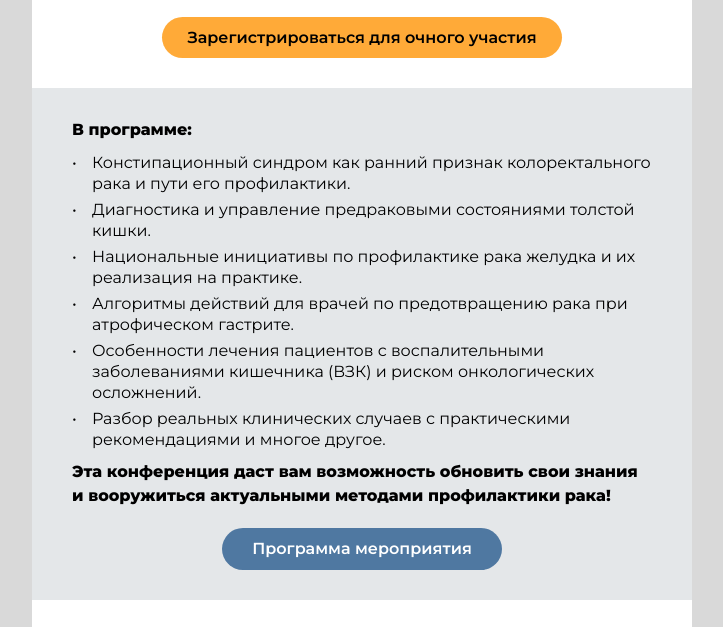
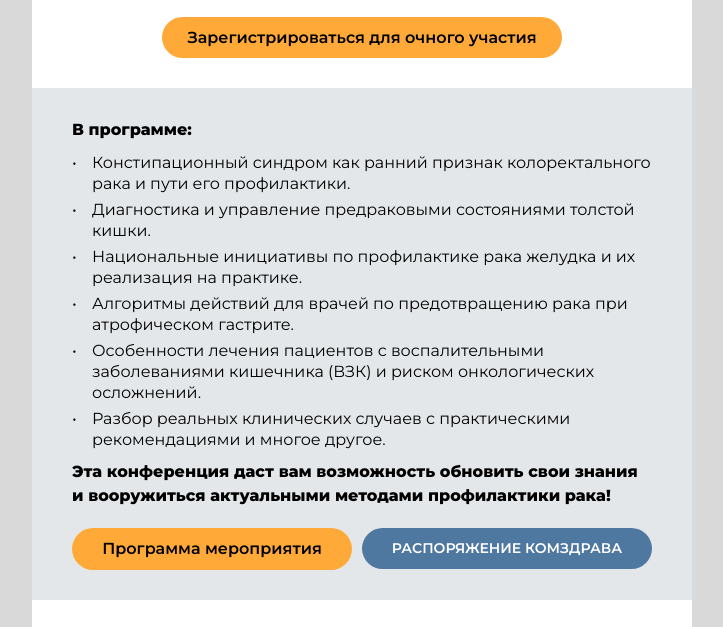
Before and after one commit to Anastasiia-Am/medik_05.09_1.5, a plain HTML site: page index.html in a window 1280 px wide. Shown: the part 1466-2093 px from the top of the page, without its empty margins (278-1001 px from the left). Drawn offline with Linux system fonts and the light colour scheme.

Commit message:
Update index.html

```diff
--- a/index.html
+++ b/index.html
@@ -11,21 +11,19 @@
 		}
 	</style>
 	<style em="styles">
-.em-font-Montserrat-ExtraBold {
+.em-font-Montserrat-ExtraBold,.em-font-Montserrat-Regular {
     font-family: Montserrat,sans-serif!important;
     font-weight: 800!important;
 }
-.em-font-Montserrat-Light {
+.em-font-Montserrat-Regular {
+    font-weight: 400!important;
+}
+.em-font-Montserrat-Light,.em-font-Montserrat-SemiBold {
     font-weight: 300!important;
-}
-.em-font-Montserrat-Light,.em-font-Montserrat-Regular,.em-font-Montserrat-SemiBold {
     font-family: Montserrat,sans-serif!important;
 }
 .em-font-Montserrat-SemiBold {
     font-weight: 600!important;
-}
-.em-font-Montserrat-Regular {
-    font-weight: 400!important;
 }
 @media only screen and (max-device-width:660px),only screen and (max-width:660px) {
     .em-narrow-table {
@@ -56,12 +54,6 @@
     .em-mob-padding_bottom-10 {
         padding-bottom: 10px!important;
     }
-    .em-mob-table_align-center {
-        margin: 0 auto!important;
-    }
-    .em-mob-padding_bottom-0 {
-        padding-bottom: 0!important;
-    }
     .em-mob-width-auto {
         width: auto!important;
     }
@@ -80,6 +72,29 @@
     .em-mob-padding_top-10 {
         padding-top: 10px!important;
     }
+    .em-mob-height-20px {
+        height: 20px!important;
+    }
+    .em-mob-padding_top-15 {
+        padding-top: 15px!important;
+    }
+    .em-mob-padding_top-0 {
+        padding-top: 0!important;
+    }
+    .em-mob-width-200px {
+        width: 200px!important;
+        max-width: 200px!important;
+        min-width: 200px!important;
+    }
+    .em-mob-table_align-center {
+        margin: 0 auto!important;
+    }
+    .em-mob-text_align-center {
+        text-align: center!important;
+    }
+    .em-mob-padding_bottom-0 {
+        padding-bottom: 0!important;
+    }
     .em-mob-width-100perc {
         width: 100%!important;
         max-width: 100%!important;
@@ -92,23 +107,6 @@
     }
     .em-mob-padding_left-20 {
         padding-left: 20px!important;
-    }
-    .em-mob-height-20px {
-        height: 20px!important;
-    }
-    .em-mob-text_align-center {
-        text-align: center!important;
-    }
-    .em-mob-padding_top-15 {
-        padding-top: 15px!important;
-    }
-    .em-mob-padding_top-0 {
-        padding-top: 0!important;
-    }
-    .em-mob-width-200px {
-        width: 200px!important;
-        max-width: 200px!important;
-        min-width: 200px!important;
     }
 }
 </style>
@@ -291,7 +289,7 @@
       </tr></table>
   </td>
 </tr><tr em="block" class="em-structure">
-  <td align="center" style="padding: 30px 40px 20px; background-color: #e4e7e9; background-repeat: repeat;" class="em-mob-padding_top-20 em-mob-padding_right-20 em-mob-padding_bottom-20 em-mob-padding_left-20" bgcolor="#E4E7E9">
+  <td align="center" style="padding-top: 30px; padding-right: 40px; padding-left: 40px; background-color: #e4e7e9; background-repeat: repeat;" class="em-mob-padding_top-20 em-mob-padding_right-20 em-mob-padding_bottom-20 em-mob-padding_left-20" bgcolor="#E4E7E9">
     <table border="0" cellspacing="0" cellpadding="0" class="em-mob-width-100perc">
       <tr>
         <td width="580" valign="top" class="em-mob-wrap em-mob-width-100perc">
@@ -376,18 +374,33 @@
 <table cellpadding="0" cellspacing="0" border="0" width="100%" em="atom"><tr><td style="padding-right: 0px; padding-bottom: 10px; padding-left: 0px;">
   <div style="font-family: Helvetica, Arial, sans-serif; font-size: 16px; line-height: 24px; color: #000000;" class="em-font-Montserrat-ExtraBold">Эта конференция даст вам возможность обновить свои знания и вооружиться актуальными методами профилактики рака!
 </div>
-</td></tr></table><table cellpadding="0" cellspacing="0" border="0" width="100%" em="atom"><tr><td style="padding: 10px 0;" class="em-mob-text_align-center em-mob-padding_bottom-0" align="center">
-  <table cellpadding="0" cellspacing="0" border="0" width="280" style="width: 280px;" class="em-mob-table_align-center">
-    <tr>
-      <td align="center" valign="middle" height="42" style="border-radius: 50px; height: 42px; background-color: #4f78a1;" bgcolor="#4F78A1">
-        <a style="display: block; height: 42px; font-family: Helvetica, Arial, sans-serif; font-size: 16px; line-height: 42px; text-decoration: none; white-space: nowrap; color: #ffffff;" class="em-font-Montserrat-SemiBold" target="_blank" href="https://drive.google.com/file/d/1qVVpfKcfMWsy2bHguQrP7Qsw5YRQ3ZpS/view?usp=drive_link">Программа мероприятия</a>
-      </td>
-    </tr></table>
 </td></tr></table></td>
       </tr>
     </table>
   </td>
-</tr><tr em="block" class="em-structure">
+</tr><tr em="block" class="em-structure"><td align="center" style="padding-right: 40px; padding-bottom: 20px; padding-left: 40px; background-color: #e4e7e9; background-repeat: repeat;" class="em-mob-padding_left-20 em-mob-padding_right-20" bgcolor="#E4E7E9">
+    <table border="0" cellspacing="0" cellpadding="0" class="em-mob-width-100perc">
+      <tr>
+        <td width="280" valign="top" class="em-mob-wrap em-mob-width-100perc">
+<table cellpadding="0" cellspacing="0" border="0" width="100%" em="atom"><tr><td style="padding: 10px 0;" class="em-mob-text_align-center em-mob-padding_bottom-0" align="center">
+  <table cellpadding="0" cellspacing="0" border="0" width="280" style="width: 280px;" class="em-mob-table_align-center">
+    <tr>
+      <td align="center" valign="middle" height="42" style="border-radius: 50px; height: 42px; background-color: #ffaa38;" bgcolor="#FFAA38">
+        <a style="display: block; height: 42px; font-family: Helvetica, Arial, sans-serif; font-size: 16px; line-height: 42px; text-decoration: none; white-space: nowrap; color: #000000;" class="em-font-Montserrat-SemiBold" target="_blank" href="https://drive.google.com/file/d/1qVVpfKcfMWsy2bHguQrP7Qsw5YRQ3ZpS/view?usp=drive_link">Программа мероприятия</a>
+      </td>
+    </tr></table>
+</td></tr></table></td>
+        <td width="20" class="em-mob-wrap"></td>
+        <td width="280" valign="top" class="em-mob-wrap em-mob-width-100perc"><table cellpadding="0" cellspacing="0" border="0" width="100%" em="atom"><tr><td style="padding: 10px 0;" class="em-mob-text_align-center em-mob-padding_bottom-0">
+  <table cellpadding="0" cellspacing="0" border="0" width="290" style="width: 290px;" class="em-mob-table_align-center">
+    <tr>
+      <td align="center" valign="middle" height="41" style="border-radius: 50px; height: 41px; background-color: #4f78a1;" bgcolor="#4F78A1">
+        <a style="display: block; height: 41px; font-family: Helvetica, Arial, sans-serif; font-size: 14px; line-height: 41px; text-decoration: none; white-space: nowrap; color: #ffffff;" class="em-font-Montserrat-SemiBold" target="_blank" href="https://drive.google.com/file/d/1fkbS7UowHlS-SIRPEzuxuj7PpuAzb470/view?usp=drive_link">РАСПОРЯЖЕНИЕ   КОМЗДРАВА</a>
+      </td>
+    </tr></table>
+</td></tr></table></td>
+      </tr></table>
+  </td></tr><tr em="block" class="em-structure">
   <td align="center" dir="rtl" style="padding: 30px 40px 1px; background-color: #ffffff; background-repeat: repeat;" class="em-mob-padding_left-20 em-mob-padding_right-20" bgcolor="#FFFFFF">
     <table border="0" cellspacing="0" cellpadding="0" class="em-mob-width-100perc">
       <tr>
```
